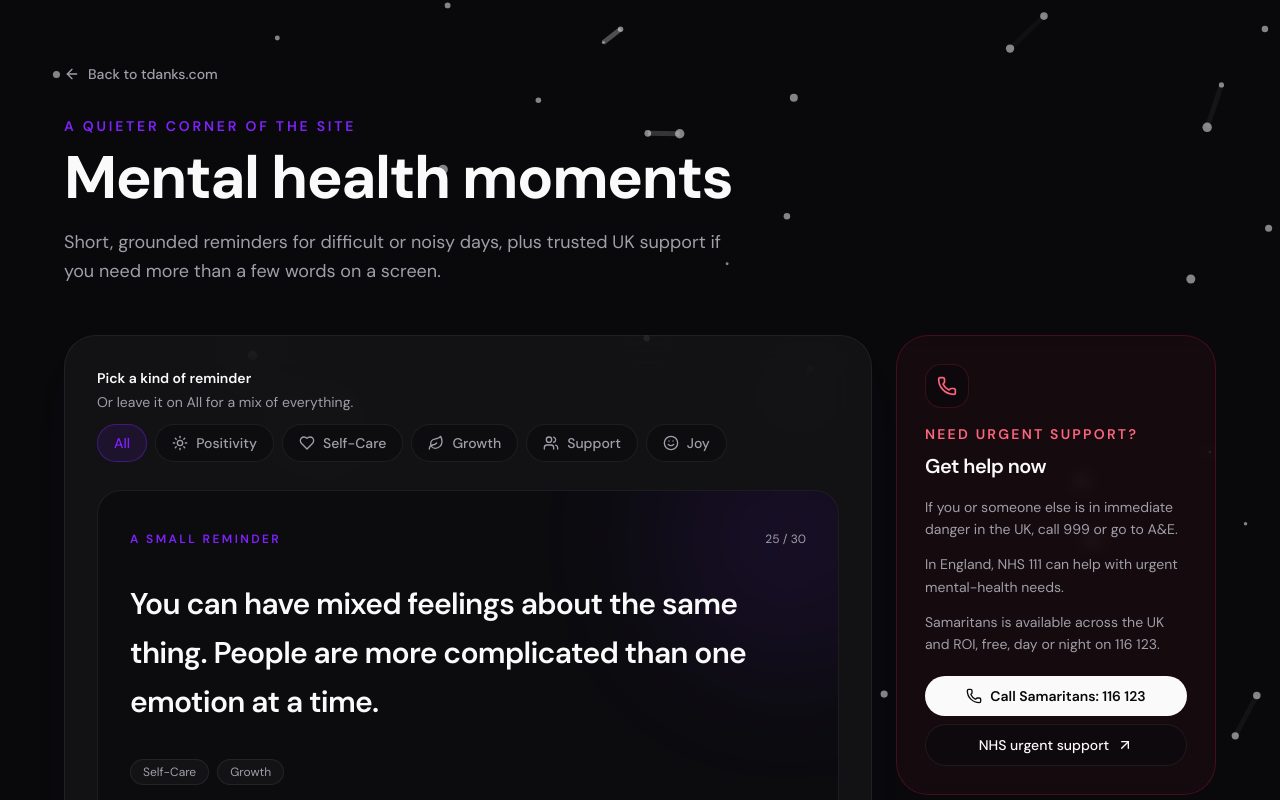
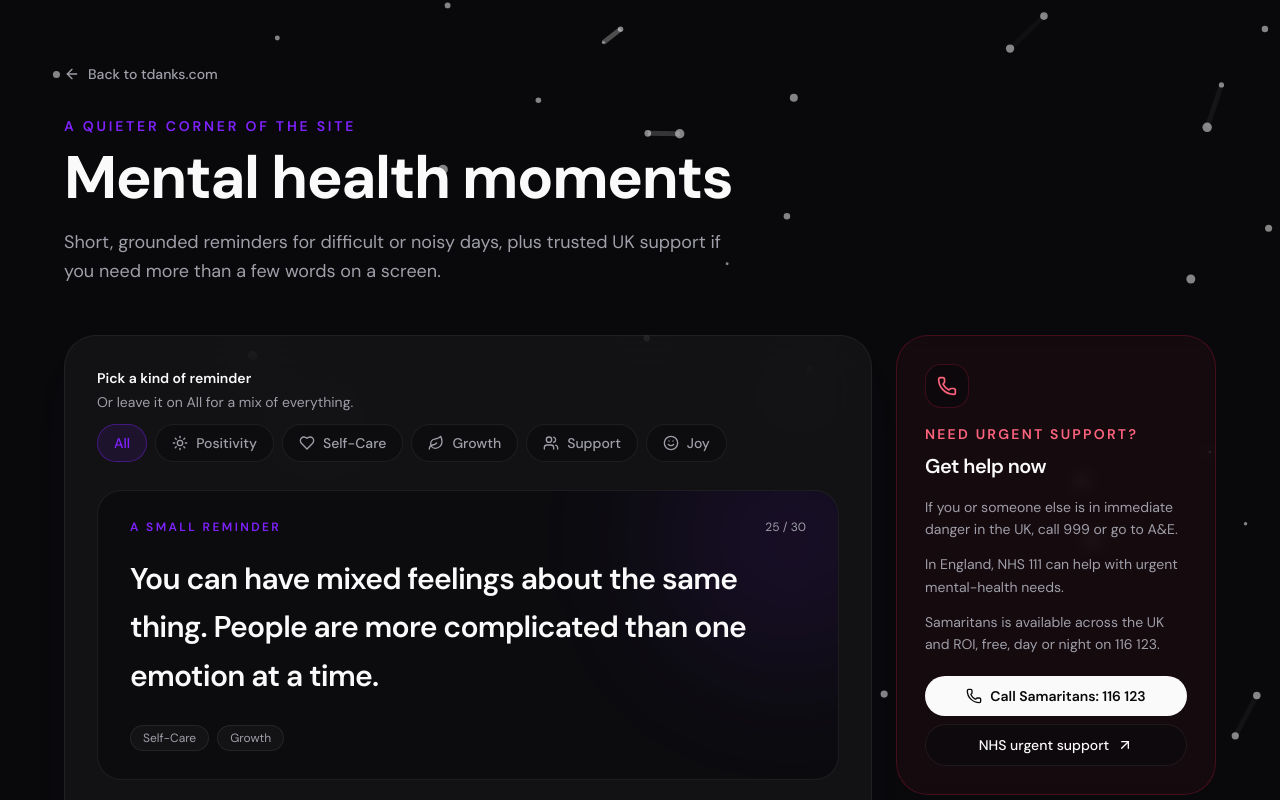
Before and after one commit to TDanks2000/tdanks, a React (Vite) app: page /mental-health/quote in a window 1280 px wide. Shown: the top 800 px of the page. Built offline with nearby package versions, Linux system fonts and the light colour scheme; a web font is replaced by a local one.

Commit message:
tighten mental health card spacing

```diff
--- a/src/routes/mental-health/quote.lazy.tsx
+++ b/src/routes/mental-health/quote.lazy.tsx
@@ -114,7 +114,7 @@ function QuotePage() {
           </p>
         </header>
 
-        <div className="grid gap-6 lg:grid-cols-[minmax(0,1.45fr)_minmax(320px,0.55fr)]">
+        <div className="grid items-start gap-6 lg:grid-cols-[minmax(0,1.45fr)_minmax(320px,0.55fr)]">
           <section className="rounded-[2rem] border border-border/60 bg-card/70 p-5 shadow-2xl shadow-primary/5 backdrop-blur-xl sm:p-8">
             <div className="mb-7">
               <div className="mb-3 flex items-center justify-between gap-4">
@@ -165,10 +165,10 @@ function QuotePage() {
               </div>
             </div>
 
-            <div className="relative overflow-hidden rounded-[1.5rem] border border-border/70 bg-background/55 px-5 py-8 sm:px-8 sm:py-10">
+            <div className="relative overflow-hidden rounded-[1.5rem] border border-border/70 bg-background/55 px-5 py-6 sm:px-8 sm:py-7">
               <div className="pointer-events-none absolute -right-20 -top-20 size-64 rounded-full bg-primary/10 blur-3xl" />
               <div className="relative">
-                <div className="mb-8 flex items-center justify-between gap-4">
+                <div className="mb-5 flex items-center justify-between gap-4">
                   <span className="text-xs font-semibold uppercase tracking-[0.2em] text-primary">
                     A small reminder
                   </span>
@@ -180,7 +180,7 @@ function QuotePage() {
                 </div>
 
                 <div
-                  className="flex min-h-52 items-center"
+                  className="flex min-h-36 items-center"
                   aria-live="polite"
                   aria-atomic="true"
                 >
@@ -197,7 +197,7 @@ function QuotePage() {
                           {selectedQuote.text}
                         </p>
 
-                        <div className="mt-8 flex flex-wrap gap-2">
+                        <div className="mt-6 flex flex-wrap gap-2">
                           {selectedQuote.categories.map((category) => (
                             <span
                               key={category}
```
